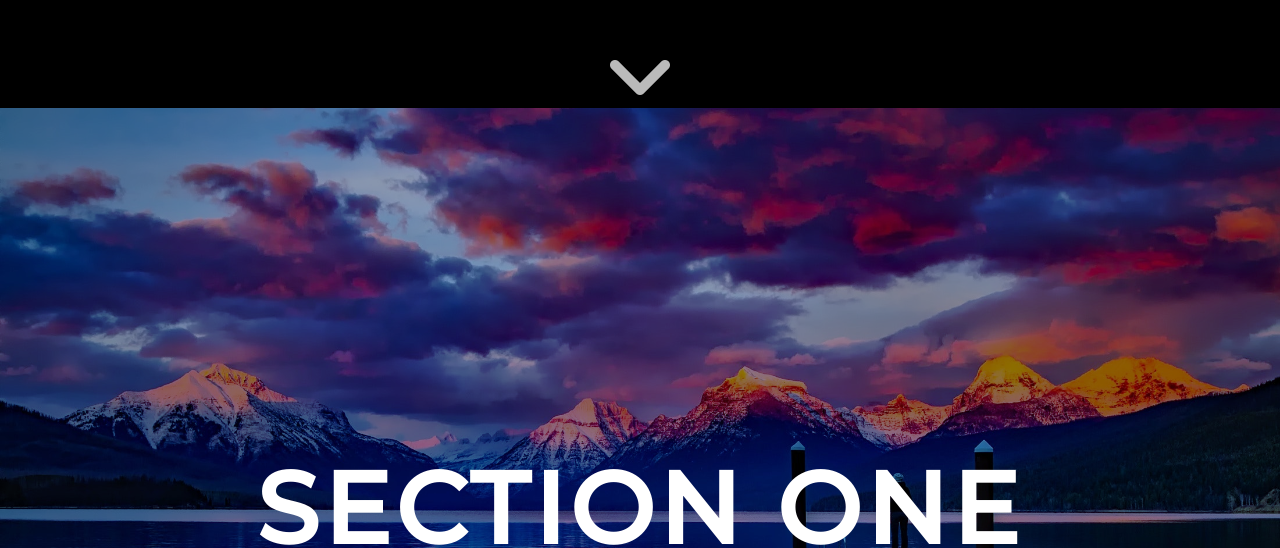
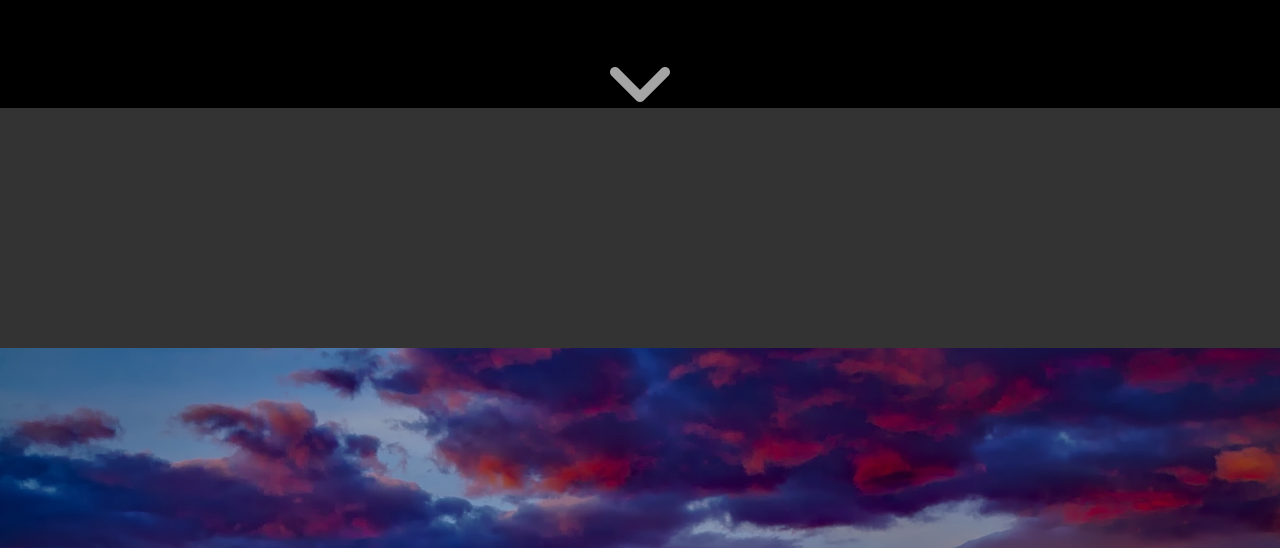
Before and after one commit to AKD2022/Philly-Gun-Violence, a plain HTML site: page where.html in a window 1280 px wide. Shown: the part 692-1240 px from the top of the page. Drawn offline with nearby package versions, Linux system fonts and the light colour scheme.

```diff
--- a/CSS/where.css
+++ b/CSS/where.css
@@ -242,6 +242,12 @@
 
 /* Intro Ends */
 
+.blank {
+	min-height: 30vh;
+	width: 100%;
+	background-color: #333; /* Set Later */
+}
+
 /* Info Starts */
 
 .wrapper {
--- a/where.html
+++ b/where.html
@@ -58,6 +58,8 @@
 
 <!--Intro Ends-->
 
+<div class="blank"></div>
+
 <!--Info Starts-->
 <div class="wrapper">
   <section class="section section1" style="background-image: url(images/statistics-background1.jpeg);">
```
